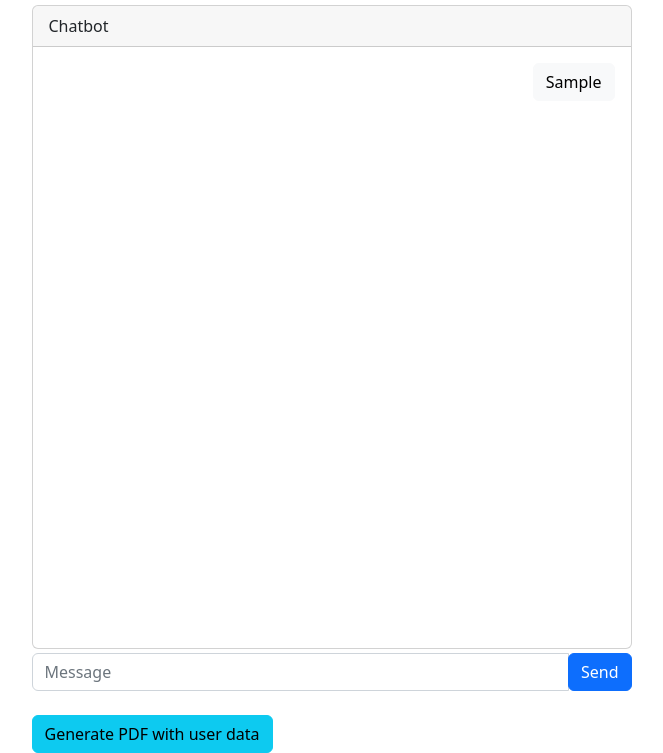
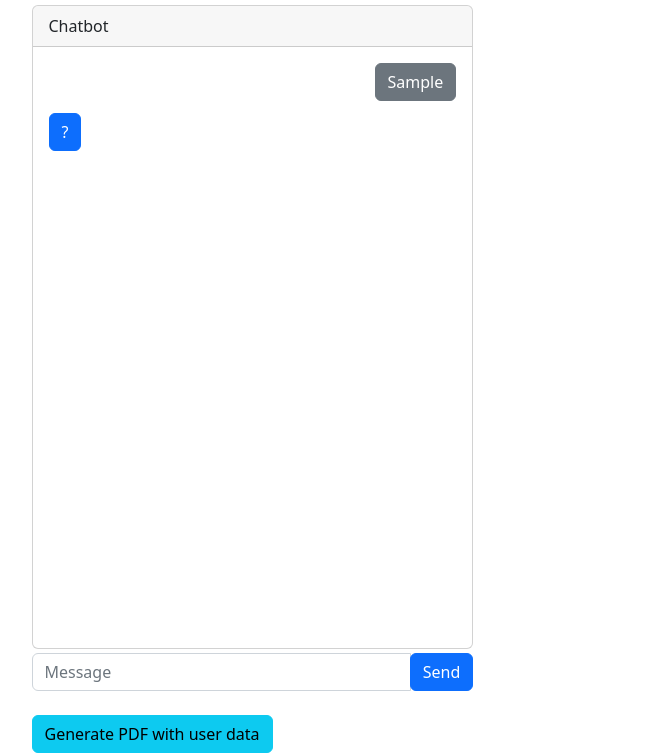
Before and after one commit to carlostrevisan/hackgt-project, a plain HTML site: page chatbot/index.html in a window 1280 px wide. Both pictures are taken after typing "Sample" into the empty fields and a click on the button "Send". Shown: the part 187-940 px from the top of the page, without its empty margins (314-977 px from the left). Drawn offline with nearby package versions, Linux system fonts and the light colour scheme.

Commit message:
bot answer

```diff
--- a/chatbot/index.html
+++ b/chatbot/index.html
@@ -33,7 +33,7 @@
                         <h1>
                             Chatbot
                         </h1>
-                        <div class="card" style="width: 600px; height: 644px;">
+                        <div class="card w-75" style="height: 644px;">
                             <div class="card-header">
                                 Chatbot
                             </div>
@@ -43,7 +43,7 @@
                             </div>
                         </div>
 
-                        <div class="mt-1" style="width: 600px;">
+                        <div class="mt-1 w-75">
                             <div class="input-group">
                                 <input id="inputMessage" type="text" class="form-control" placeholder="Message"
                                     aria-label="Message" aria-describedby="basic-addon2">
--- a/chatbot/scriptchat.js
+++ b/chatbot/scriptchat.js
@@ -19,7 +19,7 @@ function sendInputMsg() {
     if (message != "") {
         let msg = document.createElement("button")
         msg.classList.add("btn")
-        msg.classList.add("btn-light")
+        msg.classList.add("btn-secondary")
         msg.innerHTML = message;
         msg.style = "float: right;"
         let msgDiv = document.getElementById("chatboxDiv")
@@ -28,4 +28,28 @@ function sendInputMsg() {
     }
 
     document.getElementById("inputMessage").value = "";
+
+
+
+    setTimeout(function () { answerOutput() }, randomIntFromInterval(100, 1500))
 }
+
+function answerOutput() {
+    let message = "?"
+
+    let div = document.createElement("div")
+    div.style = "height: 50px;"
+
+    let msg = document.createElement("button")
+    msg.classList.add("btn")
+    msg.classList.add("btn-primary")
+    msg.innerHTML = message;
+    msg.style = "float: left;"
+    let msgDiv = document.getElementById("chatboxDiv")
+    div.append(msg)
+    msgDiv.append(div);
+}
+
+function randomIntFromInterval(min, max) {
+    return Math.floor(Math.random() * (max - min + 1) + min)
+}
```
